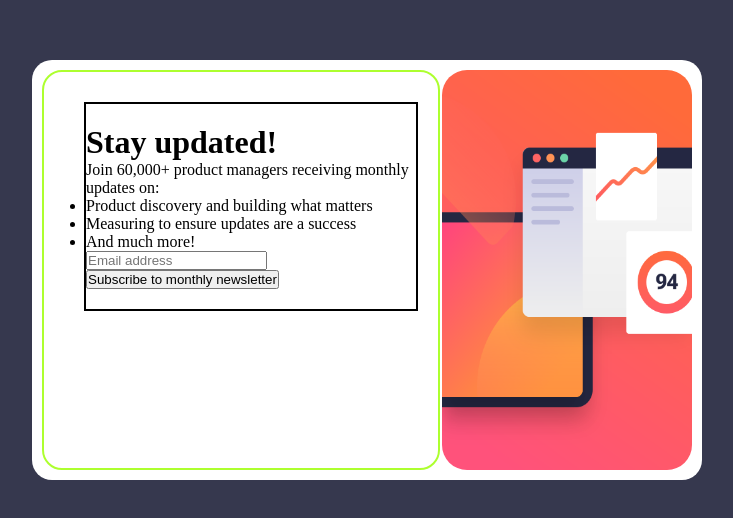
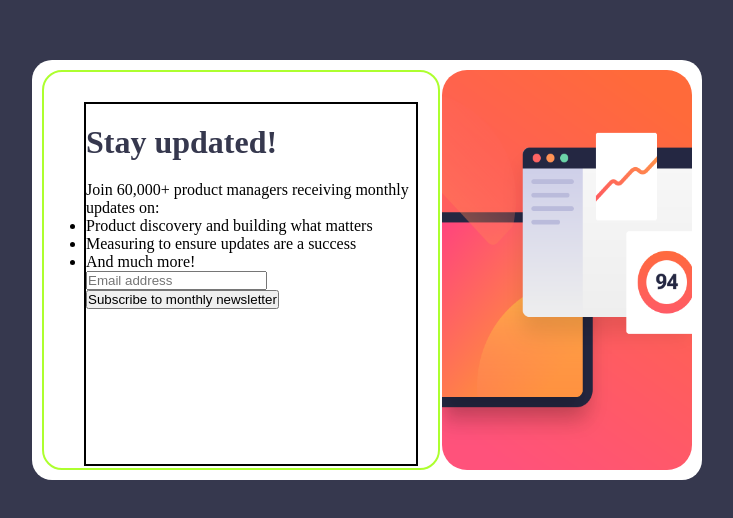
Before and after one commit to subhrajit77/Newsletter-signup-page, a plain HTML site: page index.html in a window 1280 px wide. Shown: the part 130-648 px from the top of the page, without its empty margins (273-1006 px from the left). Drawn offline with Linux system fonts and the light colour scheme.

Commit message:
minor css scalings

```diff
--- a/style.css
+++ b/style.css
@@ -37,11 +37,19 @@ body {
     margin-bottom: 20px;
     padding: 20px 0px;
     border: 2px solid black;
+
+
     /* border-radius: 20px ; */
     width: 105%;
+    height: 85%;
     /* background-color: hsl(0, 0%, 100%); */
     /* padding: 10px 40px; */
     /* margin: 10px 0px; */
+}
+.content h1{
+    margin-bottom: 20px;
+    text-align: left;
+    color: hsl(235, 18%, 26%);
 }
 
 
```
